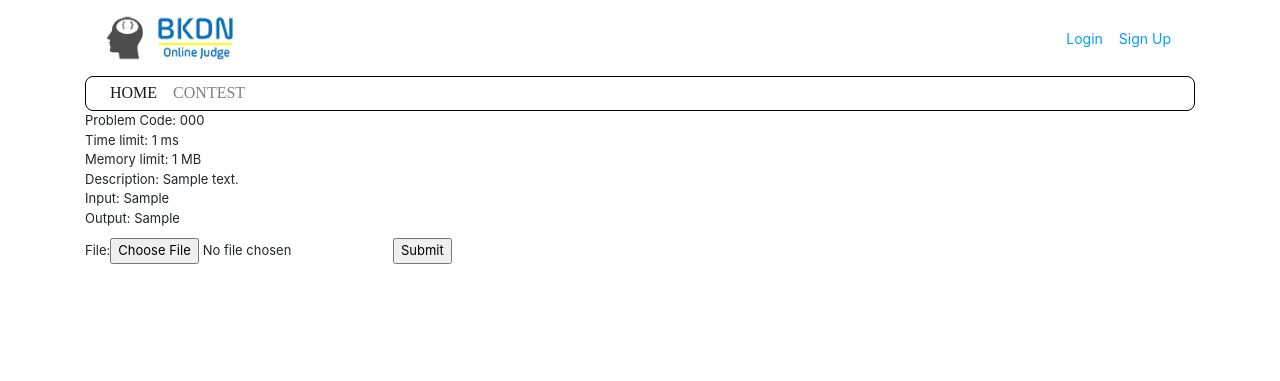
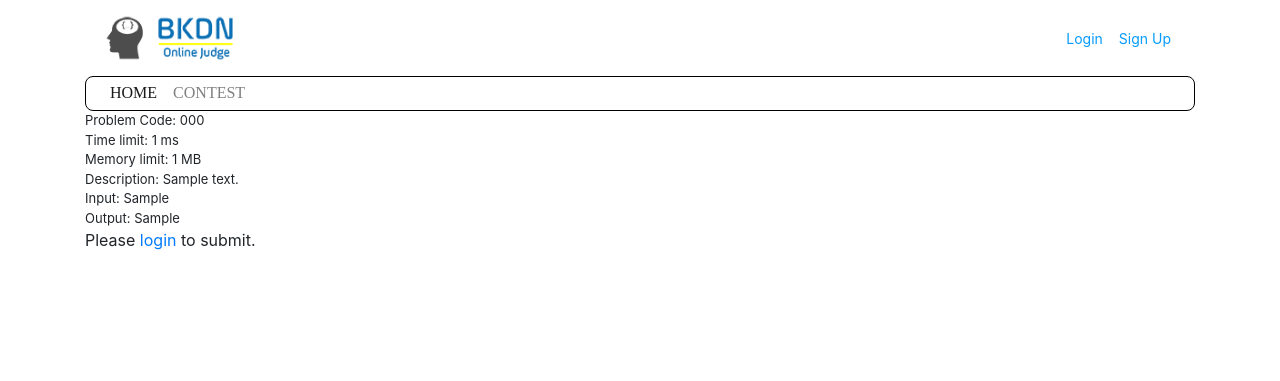
Before and after one commit to tritanngo99/WebAI, a Django app: page /exercise/1/ in a window 1280 px wide. Shown: the top 381 px of the page. Run offline with Django 3.2, Linux system fonts and the light colour scheme; tables that the repository leaves empty hold one stand-in row (values such as "Sample post"); some libraries are stand-ins or nearby versions.

Commit message:
check login

```diff
--- a/templates/contests/submit_exercise.html
+++ b/templates/contests/submit_exercise.html
@@ -2,7 +2,7 @@
 {% block content %}
 {% csrf_token %}
 
-<div  style="font-size:13px">
+<div style="font-size:13px">
   Problem Code: {{ exercise.code }}<br>
   Time limit: {{ exercise.time_limit }} ms<br>
   Memory limit: {{ exercise.memory_limit }} MB<br>
@@ -10,22 +10,16 @@
   Input: {{ exercise.input }}<br>
   Output: {{ exercise.output }}
 </div>
-
-
-<form action="/exercise/{{exercise.id}}/submitcode/" method="post" enctype="multipart/form-data" style="font-size:13px">
-
+{% if request.user.is_authenticated %}
+<form action="/exercise/{{exercise.id}}/submitcode/"
+      method="post"
+      enctype="multipart/form-data"
+      style="font-size:13px">
   {% csrf_token %}
-<!--    <textarea rows="15" cols="100" name="code"></textarea><br>-->
-<!--    <div style="width:130px">-->
-<!--        <select class="browser-default custom-select">-->
-<!--        <option selected>Language</option>-->
-<!--        <option value="1">C++</option>-->
-<!--        <option value="2">Java</option>-->
-<!--        <option value="3">Python</option>-->
-<!--    </select>-->
-<!--    </div>-->
-
   {{ form }}
   <input type="submit" name="submit" style="margin-top:10px">
 </form>
+{% else %}
+<p>Please <a href="/login" >login</a> to submit.</p>
+{% endif %}
 {% endblock %}
```
Lines whose indentation alone changed are shown as unchanged.
